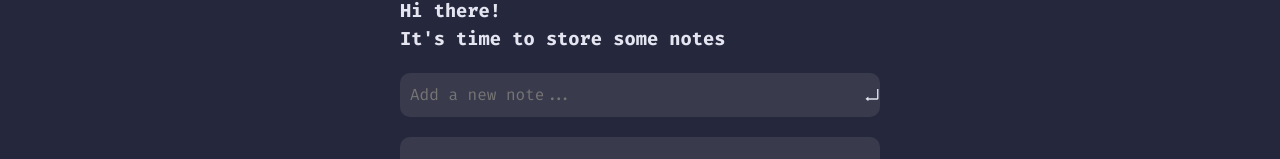
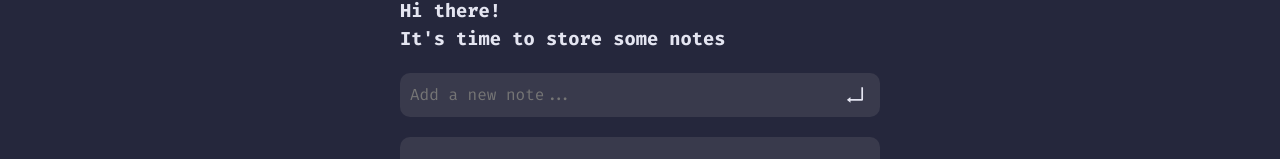
Before and after one commit to bakNa2t/type2note, a React (Vite) app: page / in a window 1280 px wide. Shown: the part 119-278 px from the top of the page. Built offline with nearby package versions, Linux system fonts and the light colour scheme.

Commit message:
Updated InputField move input btn inside InputWrapper

```diff
--- a/src/ui-blocks/InputField.jsx
+++ b/src/ui-blocks/InputField.jsx
@@ -13,7 +13,20 @@ const StyledInputField = styled.form`
 `;
 
 const InputWrapper = styled.div`
+  position: relative;
   width: 100%;
+`;
+
+const IconWrapper = styled.div`
+  position: absolute;
+  top: 50%;
+  right: 1rem;
+  transform: translateY(-50%);
+  font-size: 2rem;
+
+  & > button {
+    padding: 0.5rem;
+  }
 `;
 
 const Input = styled.input`
@@ -35,10 +48,12 @@ function InputField() {
           value={""}
           onChange={() => {}}
         />
+        <IconWrapper>
+          <Button>
+            <EnterOutlined />
+          </Button>
+        </IconWrapper>
       </InputWrapper>
-      <Button>
-        <EnterOutlined />
-      </Button>
     </StyledInputField>
   );
 }
```
